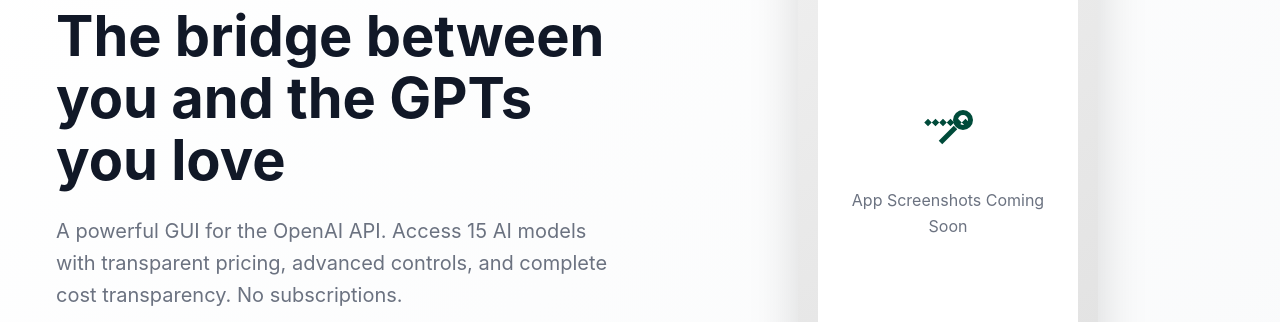
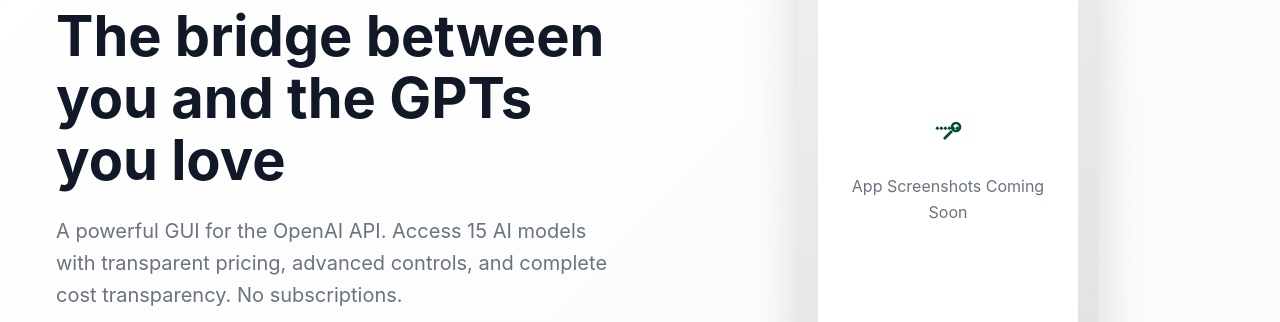
Before and after one commit to HamiltonCory/lookinglass-website, a Jekyll site: the page built from index.html, in a window 1280 px wide. Shown: the part 253-575 px from the top of the page. Built offline with Jekyll 4.4.1, drawn with Linux system fonts in a browser that asks for light colours; some web fonts are replaced.

Commit message:
Fix icon sizes with important declarations

```diff
--- a/assets/css/style.css
+++ b/assets/css/style.css
@@ -137,8 +137,8 @@
 }
 
 .telescope-icon {
-    width: 32px;
-    height: 32px;
+    width: 32px !important; max-width: 32px;
+    height: 32px !important; max-height: 32px;
     color: var(--primary-color);
 }
 
@@ -189,8 +189,8 @@
 }
 
 .theme-toggle svg {
-    width: 20px;
-    height: 20px;
+    width: 20px !important; max-width: 20px;
+    height: 20px !important; max-height: 20px;
 }
 
 .sun-icon {
@@ -258,8 +258,8 @@
 }
 
 .telescope-hero {
-    width: 80px;
-    height: 80px;
+    width: 80px !important; max-width: 80px;
+    height: 80px !important; max-height: 80px;
     color: var(--primary-color);
 }
 
@@ -327,8 +327,8 @@
 }
 
 .apple-icon {
-    width: 20px;
-    height: 20px;
+    width: 20px !important; max-width: 20px;
+    height: 20px !important; max-height: 20px;
 }
 
 .hero-badges {
@@ -550,8 +550,8 @@
 }
 
 .footer-brand .telescope-icon {
-    width: 32px;
-    height: 32px;
+    width: 32px !important; max-width: 32px;
+    height: 32px !important; max-height: 32px;
     color: var(--primary-color);
 }
 
@@ -608,8 +608,8 @@
 }
 
 .social-links svg {
-    width: 20px;
-    height: 20px;
+    width: 20px !important; max-width: 20px;
+    height: 20px !important; max-height: 20px;
 }
 
 .footer-bottom {
```
